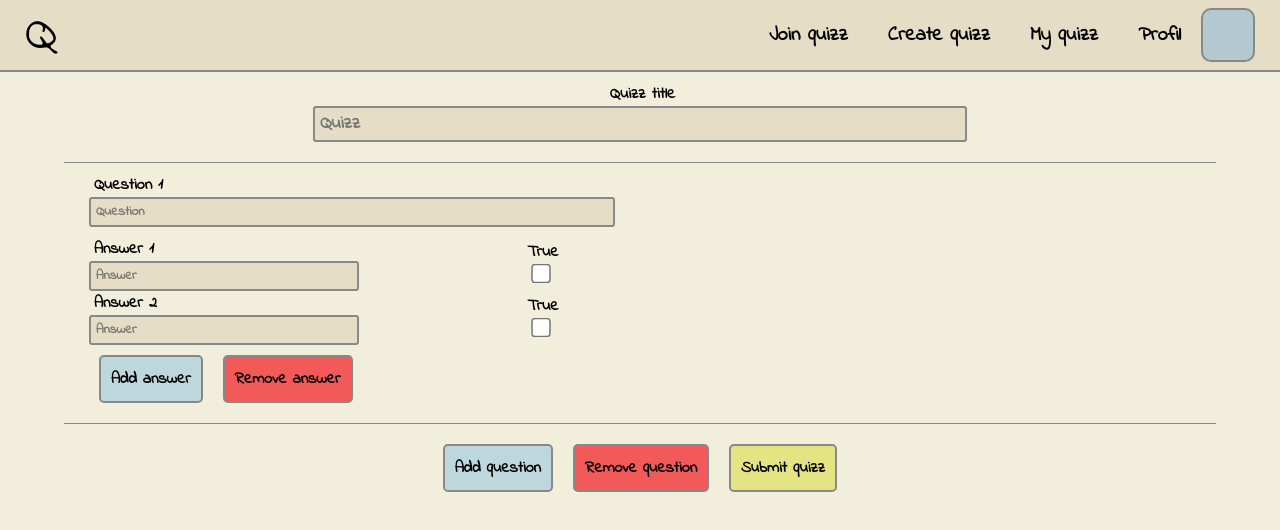
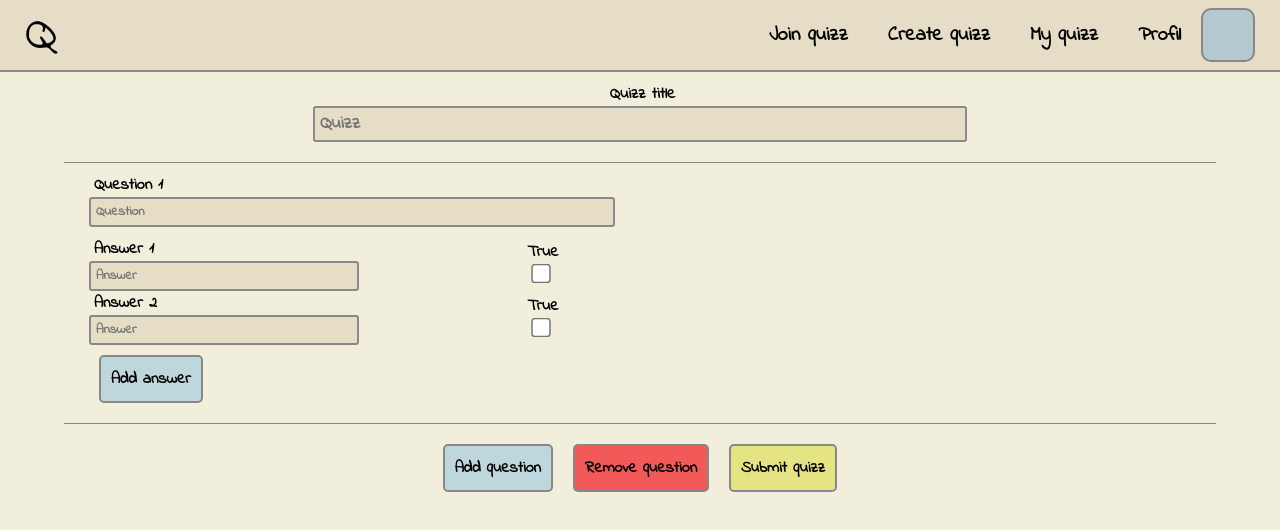
Before and after one commit to Herbin-Clement/projet-web-s8, a React (Create React App) app in the folder front/: page /create in a window 1280 px wide. Shown: the top 530 px of the page. Built offline with nearby package versions, Linux system fonts and the light colour scheme; a web font is replaced by a local one.

Commit message:
update create

```diff
--- a/front/src/App.tsx
+++ b/front/src/App.tsx
@@ -16,66 +16,66 @@ import Join from './Component/join/Join';
 import Profil from './Component/profil/Profil';
 
 const quizz = {
-  "name": "Premier quizz",
+  "title": "Premier quizz",
   "questions": [
     {
-      "name": "Suis-je la question 1 ?",
+      "question": "Suis-je la question 1 ?",
       "id": 10,
       "answers": [
         {
-          "name": "Oui",
+          "text": "Oui",
           "id": 50,
           "ok": true,
         },
         {
-          "name": "Non",
+          "text": "Non",
           "id": 51,
           "ok": false,
         },
         {
-          "name": "Peut-être",
+          "text": "Peut-être",
           "id": 49,
           "ok": false,
         }
       ]
     },
     {
-      "name": "Suis-je la question 2 ?",
+      "question": "Suis-je la question 2 ?",
       "id": 11,
       "answers": [
         {
-          "name": "Non",
+          "text": "Non",
           "id": 52,
           "ok": false,
         },
         {
-          "name": "Oui",
+          "text": "Oui",
           "id": 53,
           "ok": true,
         }
       ]
     },
     {
-      "name": "Suis-je la question 4 ?",
+      "question": "Suis-je la question 4 ?",
       "id": 12,
       "answers": [
         {
-          "name": "Non",
+          "text": "Non",
           "id": 54,
           "ok": true,
         },
         {
-          "name": "Oui",
+          "text": "Oui",
           "id": 55,
           "ok": false,
         },
         {
-          "name": "Je sais pas",
+          "text": "Je sais pas",
           "id": 56,
           "ok": false,
         },
         {
-          "name": "Je ne suis point sûre. Cependant je suis une réponse assez longue !",
+          "text": "Je ne suis point sûre. Cependant je suis une réponse assez longue !",
           "id": 57,
           "ok": false,
         }
--- a/front/src/Component/create/Create.tsx
+++ b/front/src/Component/create/Create.tsx
@@ -5,38 +5,132 @@ import CreateQuestion from './CreateQuestion';
 import Line from '../utils/Line';
 import './create.css';
 
-interface Question {
-    id: number,
-}
+import { QuizzData } from '../quizz/Quizz';
+
+const newAnswer = [
+    {
+        text: "",
+        id: 0,
+        ok: false,
+    },
+    {
+        text: "",
+        id: 1,
+        ok: false,
+    }
+]
 
 const Create = () => {
 
-    const [questions, setQuestions] = useState<Question[]>([
+    const [title, setTitle] = useState<string>("");
+    const [nbQuestion, setNbQuestion] = useState<number>(1);
+    const [quizz, setQuizz] = useState<QuizzData>(
         {
-            "id": 0
+            title: "",
+            questions: [
+                {
+                    question: "",
+                    id: 0,
+                    answers: newAnswer,
+                },
+            ],
         }
-    ]);
+    )
 
     const addQuestion = () => {
-        const id = questions.length;
-        setQuestions([
-            ...questions,
-            {
-                "id": id
+        setNbQuestion(prevNbQuestion => {
+            let nextNbQuestion = 0;
+            if (prevNbQuestion < 10) {
+                nextNbQuestion = prevNbQuestion + 1;
+                setQuizz(prevQuizz => {
+                    const nextQuizz = { ...prevQuizz };
+                    nextQuizz.questions.push({
+                        question: "",
+                        id: nextNbQuestion - 1,
+                        answers: newAnswer,
+                    })
+                    return nextQuizz;
+                })
+            } else {
+                nextNbQuestion = prevNbQuestion;
             }
-        ])
+            return nextNbQuestion;
+        });
     }
 
     const removeQuestion = () => {
-        if (questions.length > 1) {
-            const qs = [...questions];
-            qs.pop();
-            setQuestions(qs);
-        }
+        setNbQuestion(prevNbQuestion => {
+            let nextNbQuestion = 0;
+            if (prevNbQuestion > 1) {
+                nextNbQuestion = prevNbQuestion - 1;
+                setQuizz(prevQuizz => {
+                    const nextQuizz = { ...prevQuizz };
+                    nextQuizz.questions.pop();
+                    return nextQuizz;
+                })
+            } else {
+                nextNbQuestion = prevNbQuestion;
+            }
+            return nextNbQuestion;
+        });
     }
 
     const submitQuizz = () => {
-        console.log("Click on submit !");
+        console.log(quizz);
+    }
+
+    const updateQuestion = (questionId: number, value: string): void => {
+        setQuizz(prevQuizz => {
+            const nextQuizz = { ...prevQuizz };
+            nextQuizz.questions[questionId].question = value;
+            return nextQuizz;
+        })
+    }
+
+    const addAnswer = (questionId: number, next: number): void => {
+        setQuizz(prevQuizz => {
+            const nextQuizz = { ...prevQuizz };
+            const prev = nextQuizz.questions[questionId].answers.length;
+            if (prev > next) {
+                nextQuizz.questions[questionId].answers.pop();
+            } else if (next > prev) {
+                nextQuizz.questions[questionId].answers.push({
+                    text: "",
+                    id: next - 1,
+                    ok: false,
+                });
+            }
+            return nextQuizz;
+        })
+    }
+
+    const updateAnswer = (questionId: number, responseId: number, value: string): void => {
+        setQuizz(prevQuizz => {
+            const nextQuizz = { ...prevQuizz };
+            nextQuizz.questions[questionId].answers[responseId].text = value;
+            return nextQuizz;
+        })
+    }
+    const updateCheck = (questionId: number, responseId: number, value: boolean): void => {
+        setQuizz(prevQuizz => {
+            const nextQuizz = { ...prevQuizz };
+            nextQuizz.questions[questionId].answers[responseId].ok = value;
+            return nextQuizz;
+        })
+    }
+
+    const handleUpdateTitle = (e: React.ChangeEvent<HTMLInputElement>): void => {
+        setTitle(() => {
+            const res = e.target.value;
+            console.log(res);
+            setQuizz(prevQuizz => {
+                const nextQuizz = { ...prevQuizz };
+                nextQuizz.title = res;
+                return nextQuizz;
+            })
+            return res;
+        }
+        );
     }
 
     return (
@@ -47,13 +141,18 @@ const Create = () => {
                     <div className="create-title">
                         <div className="create-input">
                             <div>Quizz title</div>
-                            <input type="text" placeholder="Quizz" />
+                            <input type="text" placeholder="Quizz" value={title} onChange={e => handleUpdateTitle(e)} />
                         </div>
                     </div>
                     <Line />
-                    {questions.map(question => (
+                    {[...Array(nbQuestion)].map((_, id) => (
                         <>
-                            <CreateQuestion key={question.id} id={question.id} />
+                            <CreateQuestion key={id}
+                                questionId={id}
+                                updateAnswer={updateAnswer}
+                                updateQuestion={updateQuestion}
+                                updateCheck={updateCheck}
+                                addAnswer={addAnswer} />
                         </>
                     ))}
                     <div className="create-input create-button-question">
--- a/front/src/Component/create/CreateQuestion.tsx
+++ b/front/src/Component/create/CreateQuestion.tsx
@@ -5,68 +5,75 @@ import CreateAnswer from './CreateAnswer';
 import Line from '../utils/Line';
 
 type CreateQuestionProps = {
-    id: number,
+    questionId: number,
+    updateQuestion: (questionId: number, value: string, nbAnswer: number) => void,
+    updateAnswer: (questionId: number, responseId: number, value: string) => void,
+    updateCheck: (questionId: number, responseId: number, value: boolean) => void,
+    addAnswer: (questionId: number, n: number) => void,
 }
 
-interface Answer {
-    id: number,
-}
-
-const CreateQuestion = ({ id }: CreateQuestionProps) => {
+const CreateQuestion = ({ questionId, updateQuestion, updateAnswer, updateCheck, addAnswer }: CreateQuestionProps) => {
 
     const [question, setQuestion] = useState<string>("");
 
-    const [answers, setAnswers] = useState<Answer[]>([
-        {
-            "id": 0
-        },
-        {
-            "id": 1
+    const [nbAnswer, setNbAnswer] = useState<number>(2);
+
+    const handleUpdateQuestion = (e: React.ChangeEvent<HTMLInputElement>): void => {
+        setQuestion(() => {
+            const res = e.target.value;
+            updateQuestion(questionId, res, nbAnswer);
+            return res;
         }
-    ]);
-
-    const updateQuestion = (e: React.FormEvent<HTMLInputElement>): void => {
-        setQuestion(e.currentTarget.value);
+        );
     }
 
-    const addAnswer = () => {
-        const id = answers.length;
-        setAnswers([
-            ...answers,
-            {
-                "id": id
+    const handleAddAnswer = () => {
+        setNbAnswer(prev => {
+            let next = 0;
+            if (prev < 4) {
+                next = prev + 1;
+                addAnswer(questionId, next);
+            } else {
+                next = prev;
             }
-        ])
+            return next;
+        })
     }
 
-    const removeAnswer = () => {
-        if (answers.length > 2) {
-            const as = [...answers];
-            as.pop();
-            setAnswers(as);
-        }
+    const handleRemoveAnswer = () => {
+        setNbAnswer(prev => {
+            let next = 0;
+            if (prev > 2) {
+                next = prev - 1;
+                addAnswer(questionId, next);
+            } else {
+                next = prev;
+            }
+            return next;
+        })
     }
 
     return (
         <div className="create-question">
             <div className="create-input">
-                <div>Question {id + 1}</div>
+                <div>Question {questionId + 1}</div>
                 <input className="create-input-question"
                     type="text"
                     placeholder="Question"
                     value={question}
-                    onChange={e => updateQuestion(e)} />
+                    onChange={e => handleUpdateQuestion(e)} />
             </div>
-            {answers.map(answer => (
-                <CreateAnswer key={answer.id} id={answer.id} />
+            {[...Array(nbAnswer)].map((_, id) => (
+                <CreateAnswer key={id}
+                    questionId={questionId}
+                    responseId={id}
+                    updateAnswer={updateAnswer}
+                    updateCheck={updateCheck} />
             ))}
-            {
-                answers.length < 4 &&
-                <div className="create-input create-button-answer">
-                    <button className="quizz-button-add-question" onClick={() => addAnswer()}>Add answer</button>
-                    <button className="quizz-button-remove-question" onClick={() => removeAnswer()}>Remove answer</button>
-                </div>
-            }
+            <div className="create-input create-button-answer">
+                {nbAnswer < 4 && <button className="quizz-button-add-question" onClick={() => handleAddAnswer()}>Add answer</button>}
+                {nbAnswer > 2 && <button className="quizz-button-remove-question" onClick={() => handleRemoveAnswer()}>Remove answer</button>}
+            </div>
             <Line />
         </div>
     )
--- a/front/src/Component/quizz/Answer.tsx
+++ b/front/src/Component/quizz/Answer.tsx
@@ -12,7 +12,7 @@ const Answer = ({ id, selected, name, handleAnswerClick }: AnswerProps) => {
 
     const [isSelected, setIsSelected] = useState<boolean>((selected === undefined ? false : selected));
 
-    const handleClick = () => {
+    const handleClick = (): void => {
         setIsSelected(prev => {
             handleAnswerClick(id, !prev);
             return !prev;
```
Also changed, not shown: front/src/Component/create/CreateAnswer.tsx (+21 -9 lines), front/src/Component/quizz/Quizz.tsx (+9 -9 lines).
